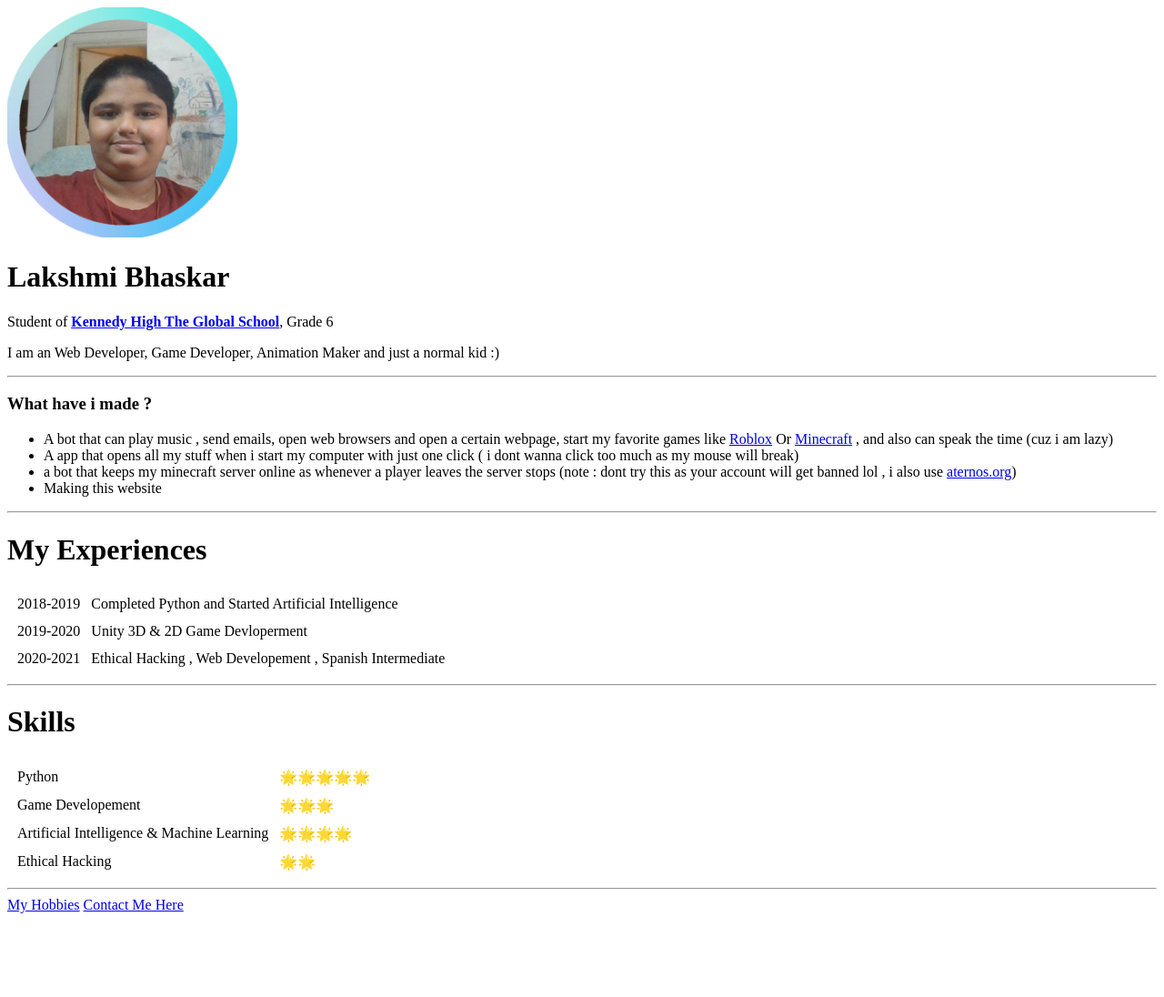
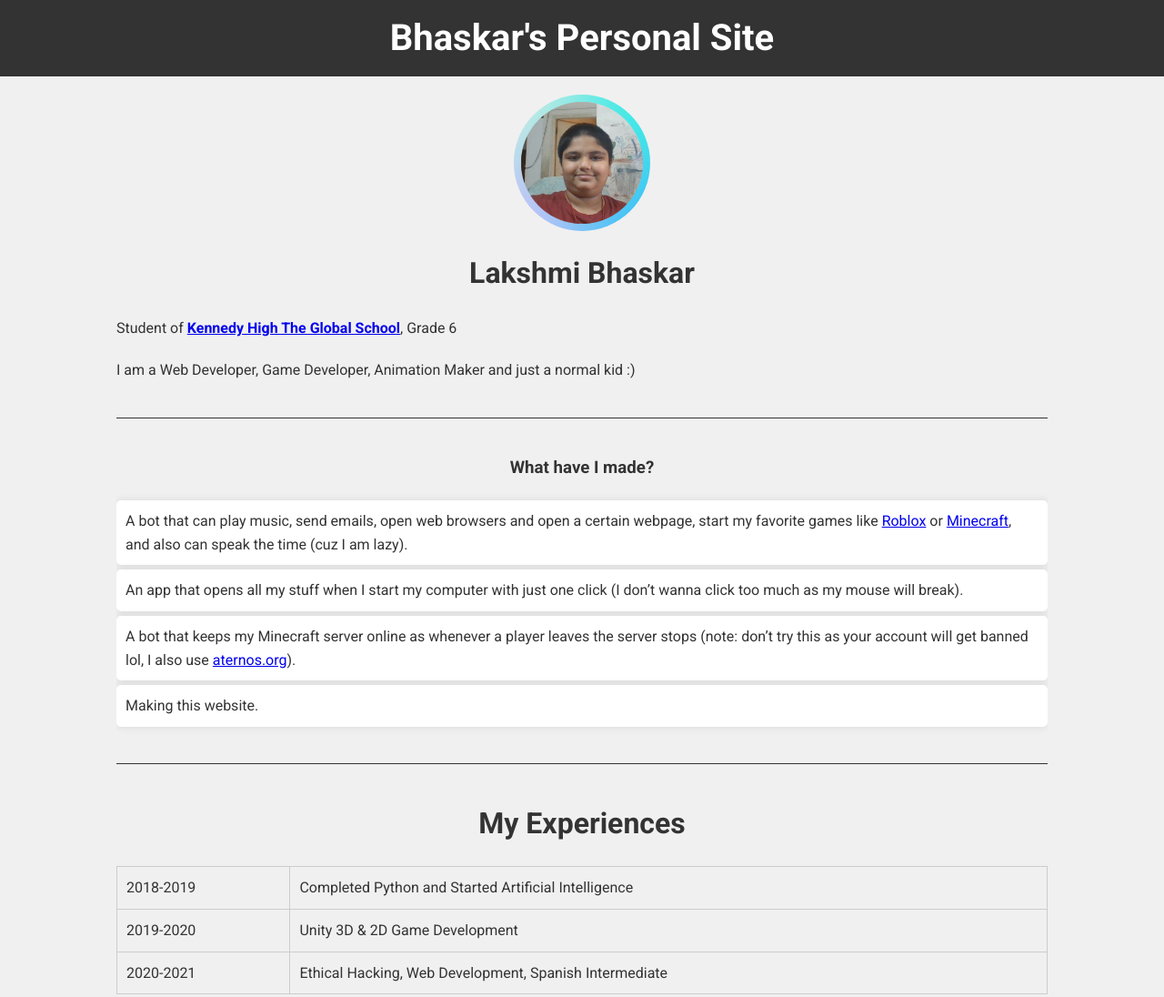
Before and after one commit to LakshmiBhaskarPVL/bhaskar-s-personal-website, a plain HTML site: page index.html in a window 1280 px wide. Shown: the top 1096 px of the page at 91% size. Before the commit the page ends 1012 px from the top, so only its background shows below. Drawn offline with Linux system fonts and the light colour scheme.

Commit message:
Update index.html

```diff
--- a/index.html
+++ b/index.html
@@ -1,32 +1,134 @@
 <!DOCTYPE html>
-<html lang="en" dir="ltr">
+<html lang="en">
 
 <head>
-  <meta charset="utf-8">
+    <meta charset="UTF-8">
+    <meta name="viewport" content="width=device-width, initial-scale=1.0">
     <title>Bhaskar's Personal Site</title>
+    <link href="https://fonts.googleapis.com/css2?family=Roboto:wght@400;700&display=swap" rel="stylesheet">
+    <style>
+        body {
+            font-family: 'Roboto', sans-serif;
+            margin: 0;
+            padding: 0;
+            background-color: #f0f0f0;
+            color: #333;
+            line-height: 1.6;
+        }
+
+        header {
+            background: #333;
+            color: #fff;
+            padding: 10px 0;
+            text-align: center;
+        }
+
+        header h1 {
+            margin: 0;
+            font-size: 2.5em;
+        }
+
+        .container {
+            width: 80%;
+            margin: auto;
+            overflow: hidden;
+        }
+
+        img {
+            display: block;
+            margin: 20px auto;
+            border-radius: 50%;
+            width: 150px;
+            height: 150px;
+            object-fit: cover;
+        }
+
+        h1, h3 {
+            text-align: center;
+        }
+
+        p, ul, table {
+            margin: 20px 0;
+        }
+
+        ul {
+            list-style: none;
+            padding: 0;
+        }
+
+        ul li {
+            background: #fff;
+            padding: 10px;
+            margin: 5px 0;
+            border-radius: 5px;
+            box-shadow: 0 0 10px rgba(0, 0, 0, 0.1);
+        }
+
+        table {
+            width: 100%;
+            border-collapse: collapse;
+        }
+
+        table td {
+            padding: 10px;
+            border: 1px solid #ccc;
+        }
+
+        hr {
+            border: 0;
+            height: 1px;
+            background: #333;
+            margin: 40px 0;
+        }
+
+        .links {
+            text-align: center;
+            margin: 20px 0;
+        }
+
+        .links a {
+            margin: 0 10px;
+            text-decoration: none;
+            color: #333;
+            padding: 10px 20px;
+            border: 1px solid #333;
+            border-radius: 5px;
+            transition: background 0.3s, color 0.3s;
+        }
+
+        .links a:hover {
+            background: #333;
+            color: #fff;
+        }
+    </style>
 </head>
 
+<body>
+    <header>
+        <h1>Bhaskar's Personal Site</h1>
+    </header>
 
-  <img src="images/bhaskar.png" alt="bhaskar image 1" style="width: 20%;"></td>
+    <div class="container">
+        <img src="images/bhaskar.png" alt="Bhaskar">
 
         <h1>Lakshmi Bhaskar</h1>
-  <p>Student of <strong> <a href="https://kennedyglobalschool.edu.in/">Kennedy High The Global School</a></strong>, Grade 6</p>
-  <p>I am an Web Developer, Game Developer, Animation Maker and just a normal kid :) </p>
+        <p>Student of <strong><a href="https://kennedyglobalschool.edu.in/" target="_blank">Kennedy High The Global School</a></strong>, Grade 6</p>
+        <p>I am a Web Developer, Game Developer, Animation Maker and just a normal kid :)</p>
 
         <hr>
-  <h3>What have i made ?</h3>
+
+        <h3>What have I made?</h3>
         <ul>
-    <li>A bot that can play music , send emails, open web browsers and open a certain webpage, start my favorite games like <a href="https://roblox.com">Roblox</a> Or <a href="https://minecraft.net">Minecraft</a> , and also can speak the time (cuz i
-      am lazy)</li>
-    <li>A app that opens all my stuff when i start my computer with just one click ( i dont wanna click too much as my mouse will break)</li>
-    <li>a bot that keeps my minecraft server online as whenever a player leaves the server stops (note : dont try this as your account will get banned lol , i also use <a href="https://aternos.org">aternos.org</a>)</li>
-    <li>Making this website </li>
+            <li>A bot that can play music, send emails, open web browsers and open a certain webpage, start my favorite games like <a href="https://roblox.com" target="_blank">Roblox</a> or <a href="https://minecraft.net" target="_blank">Minecraft</a>, and also can speak the time (cuz I am lazy).</li>
+            <li>An app that opens all my stuff when I start my computer with just one click (I don’t wanna click too much as my mouse will break).</li>
+            <li>A bot that keeps my Minecraft server online as whenever a player leaves the server stops (note: don’t try this as your account will get banned lol, I also use <a href="https://aternos.org" target="_blank">aternos.org</a>).</li>
+            <li>Making this website.</li>
         </ul>
+
         <hr>
 
-
         <h1>My Experiences</h1>
-  <table cellspacing="10">
+        <table>
             <thead>
                 <tr>
                     <td>2018-2019</td>
@@ -34,24 +136,25 @@
                 </tr>
                 <tr>
                     <td>2019-2020</td>
-        <td>Unity 3D & 2D Game Devloperment</td>
+                    <td>Unity 3D & 2D Game Development</td>
                 </tr>
                 <tr>
                     <td>2020-2021</td>
-        <td>Ethical Hacking , Web Developement , Spanish Intermediate</td>
+                    <td>Ethical Hacking, Web Development, Spanish Intermediate</td>
                 </tr>
             </thead>
         </table>
+
         <hr>
 
         <h1>Skills</h1>
-  <table cellspacing="10">
+        <table>
             <tr>
                 <td>Python</td>
                 <td>🌟🌟🌟🌟🌟</td>
             </tr>
             <tr>
-      <td>Game Developement</td>
+                <td>Game Development</td>
                 <td>🌟🌟🌟</td>
             </tr>
             <tr>
@@ -63,10 +166,18 @@
                 <td>🌟🌟</td>
             </tr>
         </table>
+
         <hr>
+
+        <div class="links">
             <a href="hobby.html">My Hobbies</a>
             <a href="contact.html">Contact Me Here</a>
+        </div>
+    </div>
 
+    <script>
+        // JavaScript can be used here for additional interactivity
+    </script>
 </body>
 
 </html>
```
Lines whose indentation alone changed are shown as unchanged.
